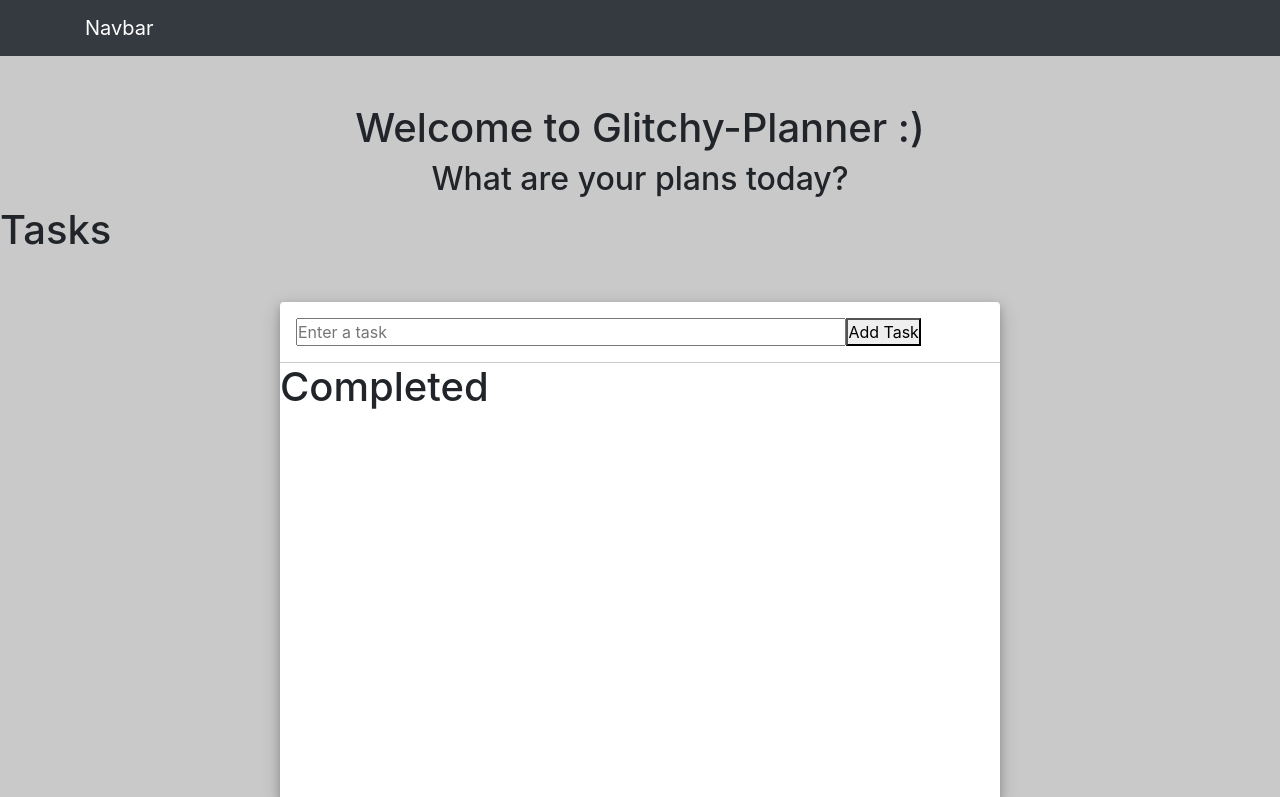
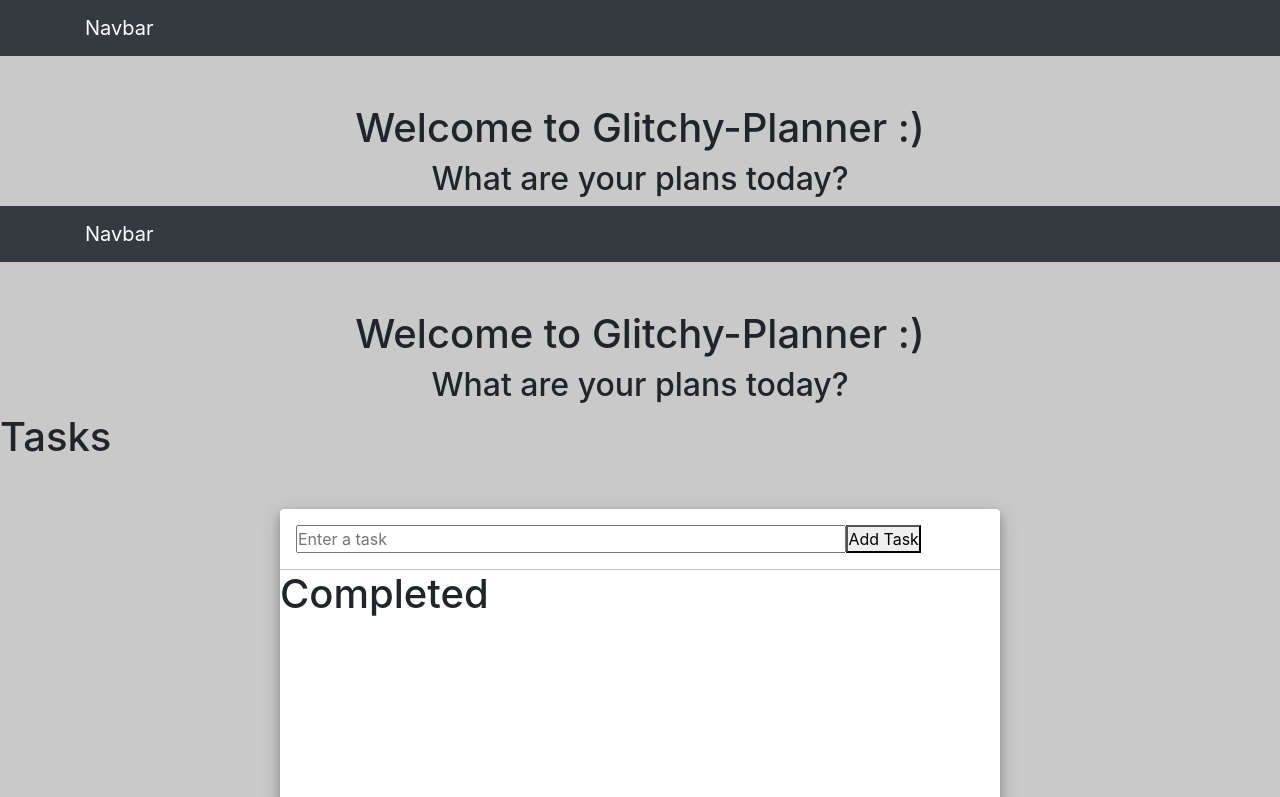
Before and after one commit to glitchy-cat/glitchy-planner, a React (Create React App) app: page / in a window 1280 px wide. Shown: the top 797 px of the page. Built offline with nearby package versions, Linux system fonts and the light colour scheme.

Commit message:
moved navbar and greeting text to app component

```diff
--- a/src/App.js
+++ b/src/App.js
@@ -3,6 +3,7 @@ import Todolist from "./components/Todolist";
 import Todoform from "./components/Todoform";
 import "./App.css";
 import Completedlist from "./components/Completedlist";
+import Navbar from './components/Navbar';
 
 class App extends React.Component {
   constructor() {
@@ -17,6 +18,11 @@ class App extends React.Component {
   render() {
     return (
       <div className='wrapper'>
+        <Navbar />
+        <div className='greeting'>
+          <h1>Welcome to Glitchy-Planner :)</h1>
+          <h2>What are your plans today?</h2>
+        </div>
         <h1>Tasks</h1>
         <div className='App'>
           <Todoform addTodoFn={this.addTodo}/>
```
